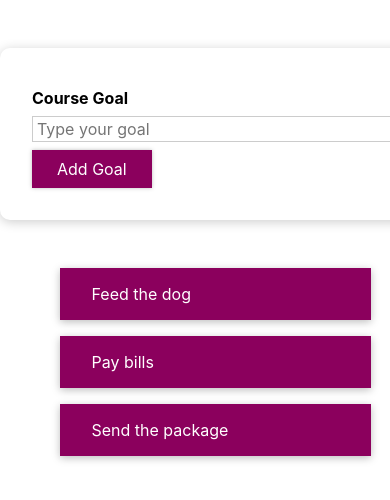
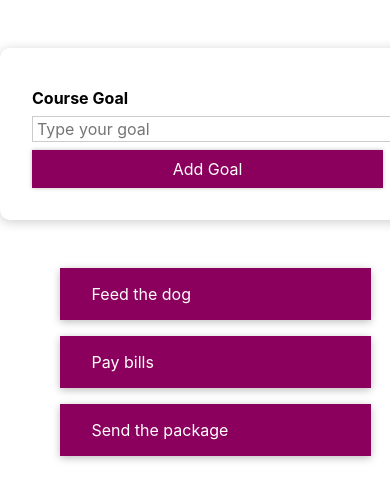
Before and after one commit to gabatk/Simple-goal-planner, a React (Create React App) app: page / in a window 390 px wide. Shown: the top 500 px of the page. Built offline with nearby package versions, Linux system fonts and the light colour scheme.

Commit message:
Media Queries- CSS Modules.

```diff
--- a/src/components/GoalBtn.js
+++ b/src/components/GoalBtn.js
@@ -1,9 +1,12 @@
 import React from 'react';
-import './GoalBtn.css';
+// import './GoalBtn.css';
+import styles from './GoalBtn.module.css';
 
 const GoalBtn = props => {
 	return (
-		<button className='button' type='submit' onClick={props.submitBtn}>
+		// <button className='button' type='submit' onClick={props.submitBtn}>
+		/* Media queries dla CSS Modules (poniżej) */
+		<button type='submit' className={styles.button} onClick={props.submitBtn}>
 			Add Goal
 		</button>
 	);
--- /dev/null
+++ b/src/components/GoalBtn.module.css
@@ -0,0 +1,28 @@
+.button {
+    width: 100%;
+    font: inherit;
+    padding: 0.5rem 1.5rem;
+    border: 1px solid #8b005d;
+    color: white;
+    background: #8b005d;
+    box-shadow: 0 0 4px rgba(0, 0, 0, 0.26);
+    cursor: pointer;
+}
+
+.button:focus {
+    outline: none;
+}
+
+.button:hover,
+.button:active {
+    background: #ac0e77;
+    border-color: #ac0e77;
+    box-shadow: 0 0 8px rgba(0, 0, 0, 0.26);
+}
+
+/* Media queries dla CSS Modules */
+@media (min-width: 768px) {
+    .button {
+        width: auto;
+    }
+}
```
